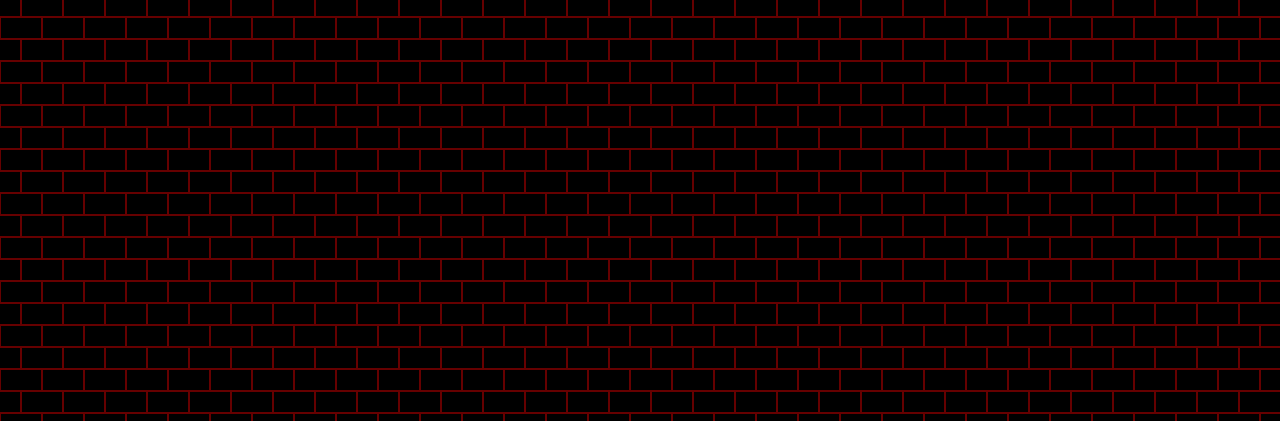
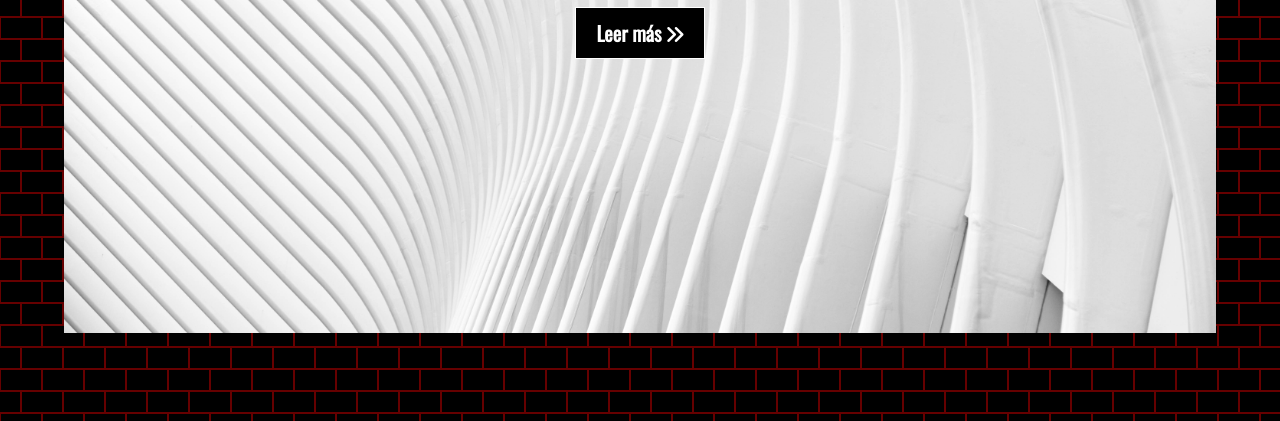
Before and after one commit to soja2176/website, a plain HTML site: page HTML/index.html in a window 1280 px wide. Shown: the part 379-800 px from the top of the page. Drawn offline with nearby package versions, Linux system fonts and the light colour scheme.

Commit message:
22/02/22

```diff
--- a/CSS/stylesheet.css
+++ b/CSS/stylesheet.css
@@ -64,3 +64,31 @@
       flex: 1;
       margin-left: 20px;
   }
+
+  /*SHOWCASE*/
+
+  .showcase {
+      margin-top: 50px;
+      width: 100%;
+      height: 600px;
+      background: url(../img/showcase.jpg) no-repeat center center/cover;
+      padding-bottom: 60px;
+      display: flex;
+      flex-direction: column;
+      align-items: center;
+      justify-content: center;
+      color: #000;
+  }
+
+  .btn {
+      cursor: pointer;
+      display: inline-block;
+      border: 0;
+      font-weight: bold;
+      padding: 10px 20px;
+      background: #000;
+      font-size: 20px;
+      border: 1px solid #fff;
+      color: #fff;
+      margin: 10px 0;
+  }
--- a/HTML/index.html
+++ b/HTML/index.html
@@ -5,6 +5,7 @@
     <meta http-equiv="X-UA-Compatible" content="IE=edge">
     <meta name="viewport" content="width=device-width, initial-scale=1.0">
     <title>Inicio</title>
+    <!--IMG FROM PEXELS-->
     <!--CSS-->
     <link rel="stylesheet" href="../CSS/stylesheet.css">
     <!--FONT OSWALD-->
@@ -38,6 +39,12 @@
     </ul>
     </nav>
     <hr>
+
+    <header class="showcase">
+        <h2>Bienvenido!</h2>
+        <p>Hola este es un ejemplo de texto de bienvenida, esto tendra como objetivo, medir y demostrar la capacidad del contenedor de este parrafo para prevalecer.</p>
+        <a class="btn" href="./Sobremi.html">Leer más <i class="fas fa-angle-double-right"></i></a>
+    </header>
     </div>
 </body>
 </html>
```
Also changed, not shown: HTML/Juega.html (added), HTML/Sobremi.html (added), img/showcase.jpg (added).
